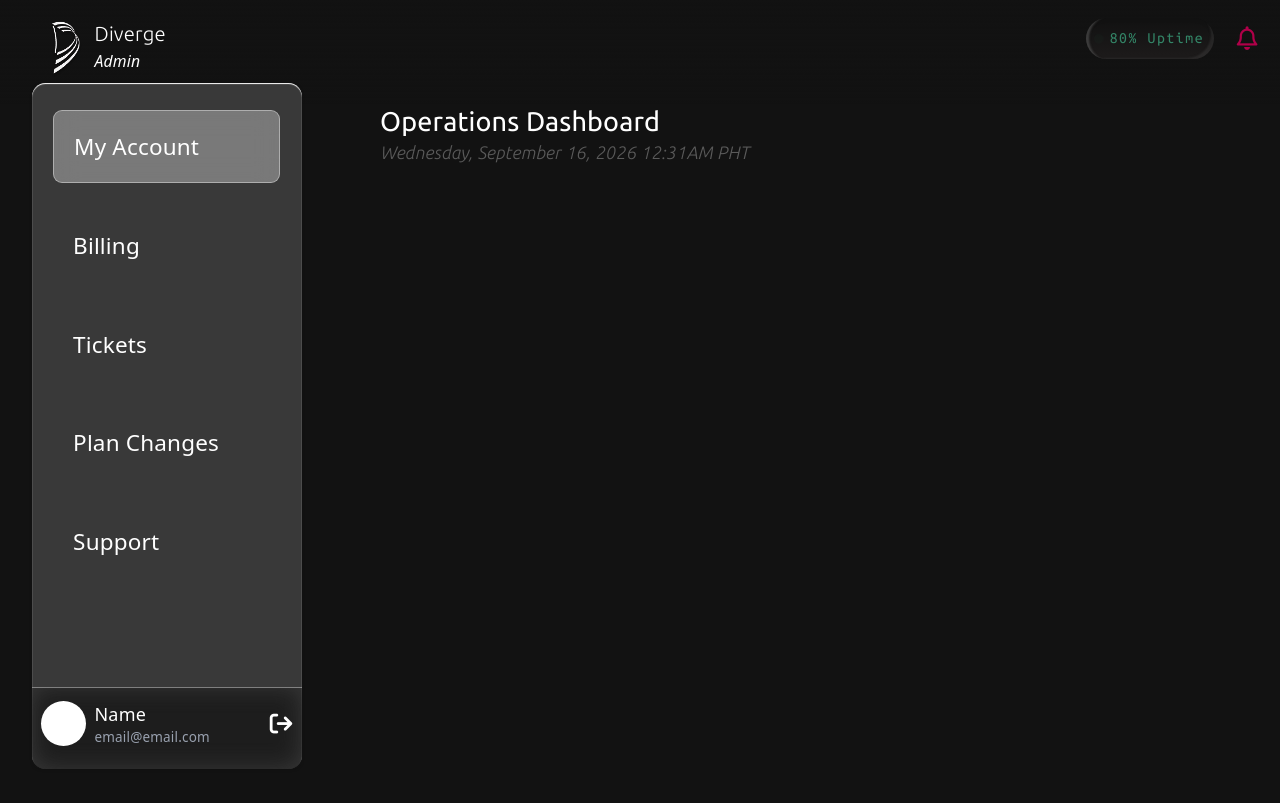
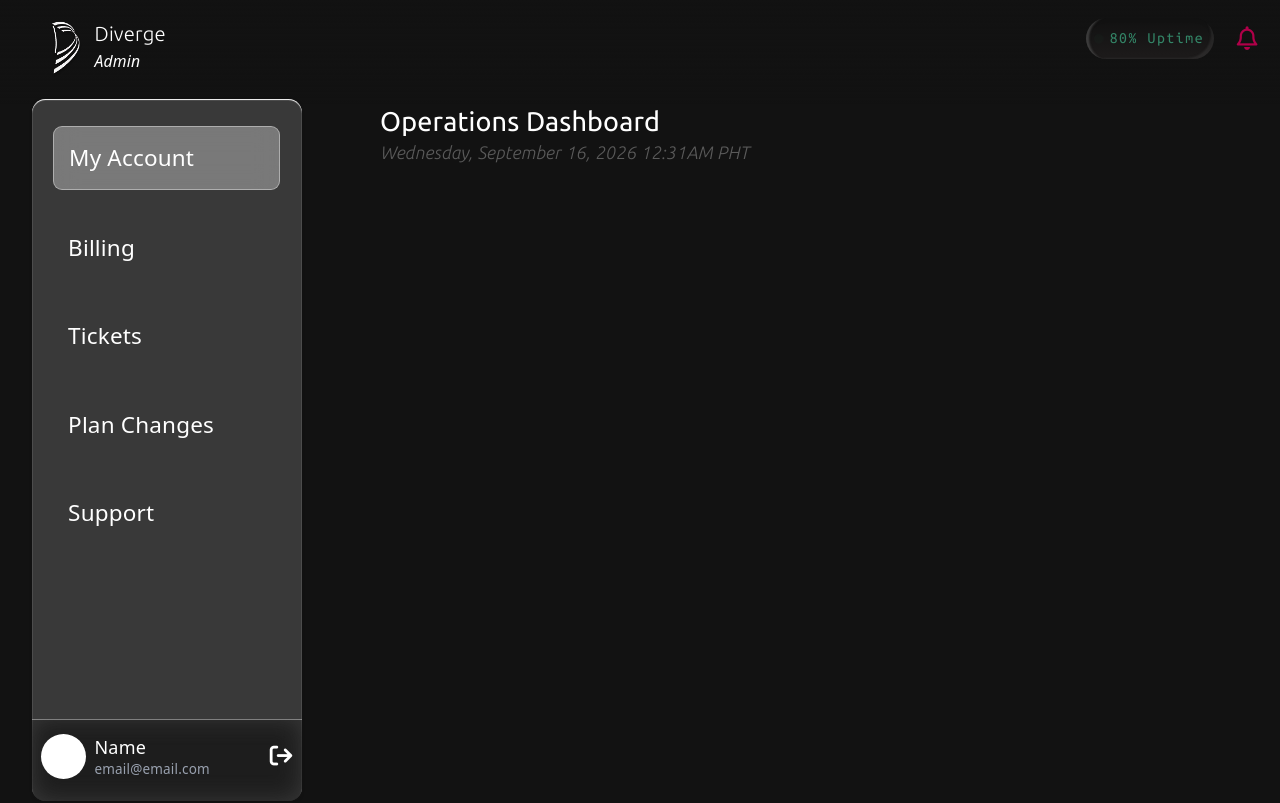
Before and after one commit to kway-zar/Diverge, a React (Vite) app: page /customers in a window 1280 px wide. Shown: the top 803 px of the page. Built offline with nearby package versions, Linux system fonts and the light colour scheme.

Commit message:
style: fixed sidebar

```diff
--- a/src/components/Sidebar.tsx
+++ b/src/components/Sidebar.tsx
@@ -23,7 +23,7 @@ function SidebarApp({ items, getCurrentState }: SidebarProps) {
   return (
     <>
       <SidebarProvider className="w-max">
-        <Sidebar variant="floating" className="h-[88dvh] mt-auto mb-5 ml-5">
+        <Sidebar variant="floating" className="h-[90dvh] mt-20 mb-5 ml-5">
           <SidebarContent className='gap-2 bg-[#393939] rounded-xl inset-shadow-white inset-shadow-xs text-white backdrop-blur-md pt-4'>
             {items.map((item) => {
               const isActive = activeItem === item;
@@ -31,7 +31,7 @@ function SidebarApp({ items, getCurrentState }: SidebarProps) {
                 <SidebarGroup key={item} onClick={() => getCurrentState(item)}>
                   <div
                     onClick={() => { setActiveItem(item); }}
-                    className={`w-[90%] mx-auto p-[20px] text-xl text-left cursor-pointer ${isActive ? " transition ease-in bg-[rgba(217,217,217,0.4)] rounded-lg border-white/40 border-1 backdrop-blur-md" : ""}`}>
+                    className={`w-[90%] mx-auto p-[2px] md:p-[15px] text-xl text-left cursor-pointer ${isActive ? " transition ease-in bg-[rgba(217,217,217,0.4)] rounded-lg border-white/40 border-1 backdrop-blur-md" : ""}`}>
                     {item}
 
                   </div>
```
